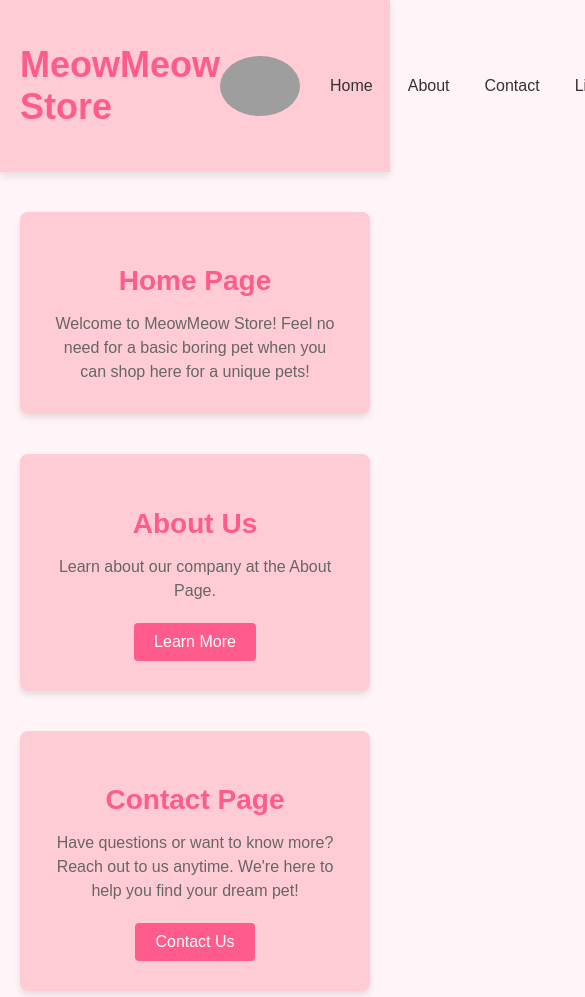
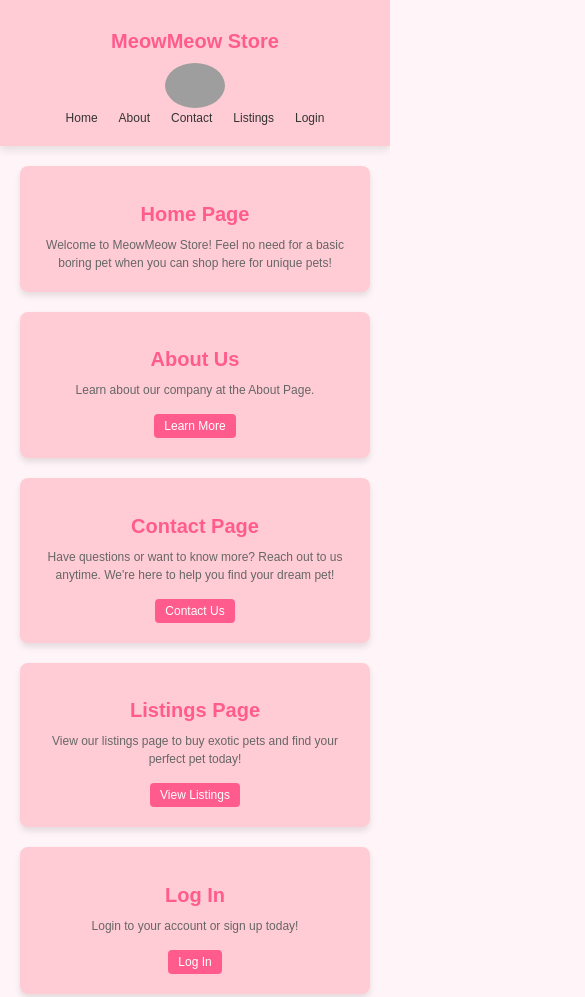
Before and after one commit to NickTran11/MeowMeow-Store, a plain HTML site: page index.html in a window 390 px wide. Shown: the top 997 px of the page, 585 px wide, since content can reach past the window. Drawn offline with Linux system fonts and the light colour scheme; grey boxes are pictures that could not be loaded.

Commit message:
index.html

```diff
--- a/index.html
+++ b/index.html
@@ -14,7 +14,7 @@
 
         header {
             background-color: #ffccd5;
-            padding: 20px 0;
+            padding: 20px 10px;
             display: flex;
             justify-content: space-between;
             align-items: center;
@@ -22,24 +22,24 @@
         }
 
         header h1 {
-            font-size: 36px;
+            font-size: 24px;
             color: #ff5c8d;
-            margin-left: 20px;
+            margin: 0 10px;
         }
 
         header img {
-            width: 80px;
+            width: 60px;
             height: auto;
             border-radius: 50%;
-            margin-right: 20px;
         }
 
         nav ul {
             list-style-type: none;
             display: flex;
-            gap: 15px;
+            gap: 10px;
             padding: 0;
             margin: 0;
+            flex-wrap: wrap;
         }
 
         nav ul li {
@@ -49,7 +49,7 @@
         nav ul li a {
             text-decoration: none;
             color: #333;
-            font-size: 16px;
+            font-size: 14px;
             padding: 5px 10px;
             border-radius: 4px;
             transition: background-color 0.3s;
@@ -61,42 +61,41 @@
         }
 
         main {
-            padding: 40px 20px;
-            max-width: 1200px;
-            margin: 0 auto;
+            padding: 20px;
+            max-width: 100%;
         }
 
         .section {
-            margin-bottom: 40px;
+            margin-bottom: 20px;
             text-align: center;
             background: #ffccd5;
             border-radius: 8px;
-            padding: 30px;
+            padding: 20px;
             box-shadow: 0 4px 6px rgba(0, 0, 0, 0.1);
         }
 
         .section h2 {
-            font-size: 28px;
+            font-size: 24px;
             color: #ff5c8d;
-            margin-bottom: 15px;
+            margin-bottom: 10px;
         }
 
         .section p {
-            font-size: 16px;
+            font-size: 14px;
             color: #666;
             line-height: 1.5;
             margin: 0 auto;
-            max-width: 800px;
+            max-width: 90%;
         }
 
         .section a {
             display: inline-block;
-            margin-top: 20px;
-            padding: 10px 20px;
+            margin-top: 15px;
+            padding: 8px 15px;
             text-decoration: none;
             background-color: #ff5c8d;
             color: #fff;
-            font-size: 16px;
+            font-size: 14px;
             border-radius: 4px;
             transition: background-color 0.3s;
         }
@@ -107,11 +106,49 @@
 
         footer {
             text-align: center;
-            padding: 20px;
+            padding: 15px;
             background: #ffccd5;
             color: #333;
-            font-size: 14px;
+            font-size: 12px;
             box-shadow: 0 -4px 8px rgba(0, 0, 0, 0.1);
+        }
+
+        /* Media Query for Mobile Devices */
+        @media (max-width: 768px) {
+            header {
+                flex-direction: column;
+                align-items: center;
+                text-align: center;
+            }
+
+            header h1 {
+                font-size: 20px;
+                margin: 10px 0;
+            }
+
+            nav ul {
+                justify-content: center;
+                gap: 5px;
+            }
+
+            nav ul li a {
+                font-size: 12px;
+                padding: 5px 8px;
+            }
+
+            .section h2 {
+                font-size: 20px;
+            }
+
+            .section p {
+                font-size: 12px;
+                max-width: 100%;
+            }
+
+            .section a {
+                font-size: 12px;
+                padding: 5px 10px;
+            }
         }
     </style>
 </head>
@@ -133,7 +170,7 @@
     <main>
         <div class="section">
             <h2>Home Page</h2>
-            <p>Welcome to MeowMeow Store! Feel no need for a basic boring pet when you can shop here for a unique pets!</p>
+            <p>Welcome to MeowMeow Store! Feel no need for a basic boring pet when you can shop here for unique pets!</p>
         </div>
 
         <div class="section">
```
